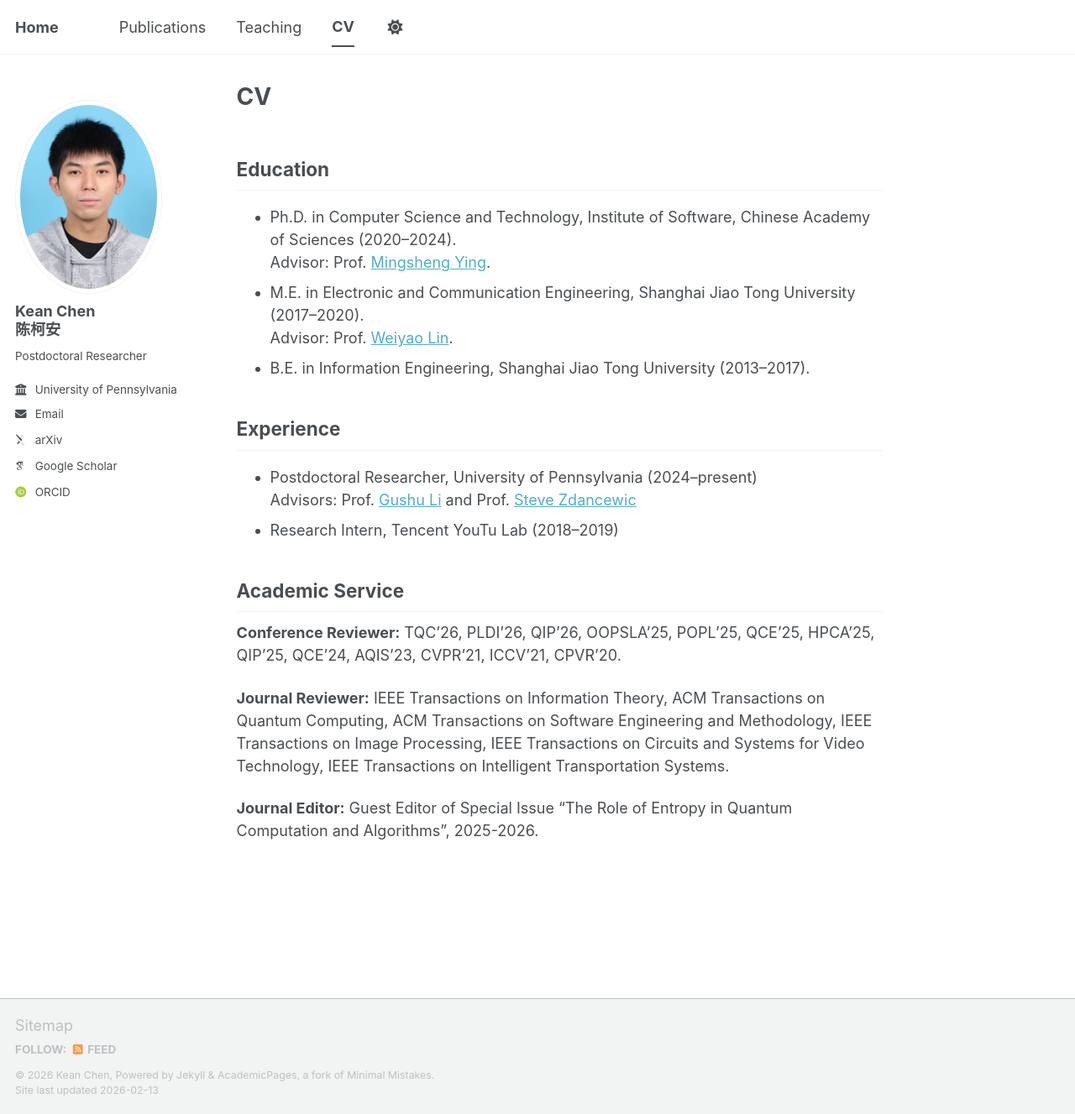
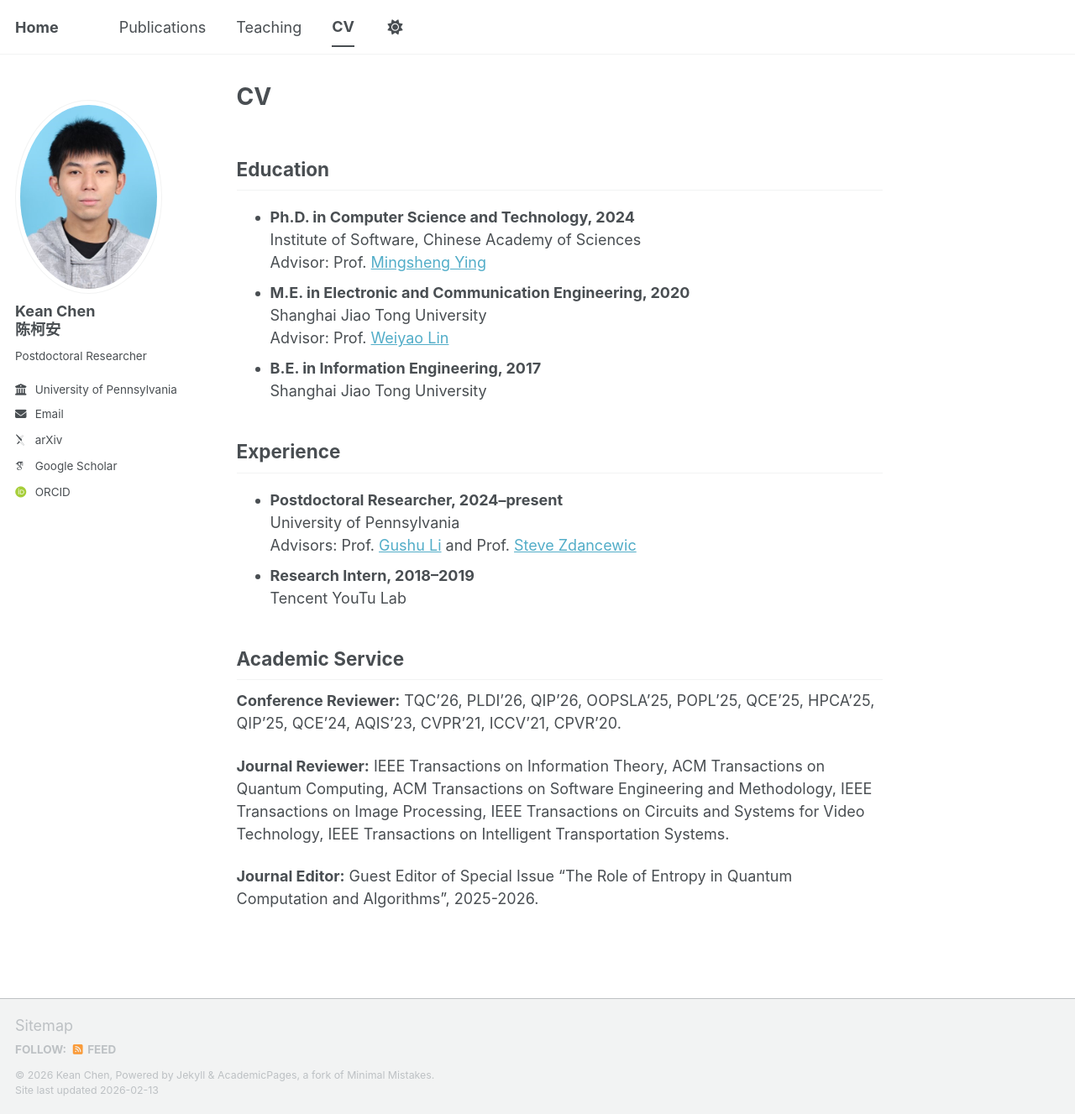
Before and after one commit to cccorn/cccorn.github.io, a Jekyll site: the page built from _pages/cv.md, in a window 1280 px wide and 1327 px high. Shown: the whole window at 84% size. Built offline with Jekyll 4.4.1, drawn with Linux system fonts in a browser that asks for light colours; some web fonts are replaced; a script bundle is joined from its source files by our own code; library files that are not in the unit come from our copies.

Commit message:
Update cv.md

```diff
--- a/_pages/cv.md
+++ b/_pages/cv.md
@@ -6,16 +6,21 @@ author_profile: true
 ---
 
 ## Education
-- Ph.D. in Computer Science and Technology, Institute of Software, Chinese Academy of Sciences (2020–2024).
-  Advisor: Prof. [Mingsheng Ying](https://profiles.uts.edu.au/Mingsheng.Ying).
-- M.E. in Electronic and Communication Engineering, Shanghai Jiao Tong University (2017–2020).
-  Advisor: Prof. [Weiyao Lin](https://weiyaolin.github.io).
-- B.E. in Information Engineering, Shanghai Jiao Tong University (2013–2017).
+- **Ph.D. in Computer Science and Technology, 2024**
+  Institute of Software, Chinese Academy of Sciences
+  Advisor: Prof. [Mingsheng Ying](https://profiles.uts.edu.au/Mingsheng.Ying)
+- **M.E. in Electronic and Communication Engineering, 2020**
+  Shanghai Jiao Tong University
+  Advisor: Prof. [Weiyao Lin](https://weiyaolin.github.io)
+- **B.E. in Information Engineering, 2017**
+  Shanghai Jiao Tong University
 
 ## Experience
-- Postdoctoral Researcher, University of Pennsylvania (2024–present)
+- **Postdoctoral Researcher, 2024–present**
+  University of Pennsylvania
   Advisors: Prof. [Gushu Li](https://sites.google.com/view/gushuli) and Prof. [Steve Zdancewic](https://www.cis.upenn.edu/~stevez)
-- Research Intern, Tencent YouTu Lab (2018–2019)
+- **Research Intern, 2018–2019**
+  Tencent YouTu Lab
 
 ## Academic Service
 
```
